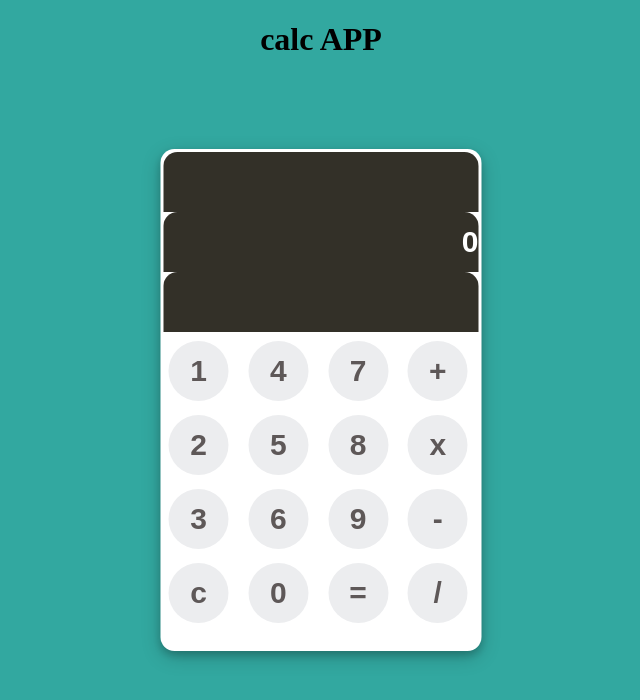
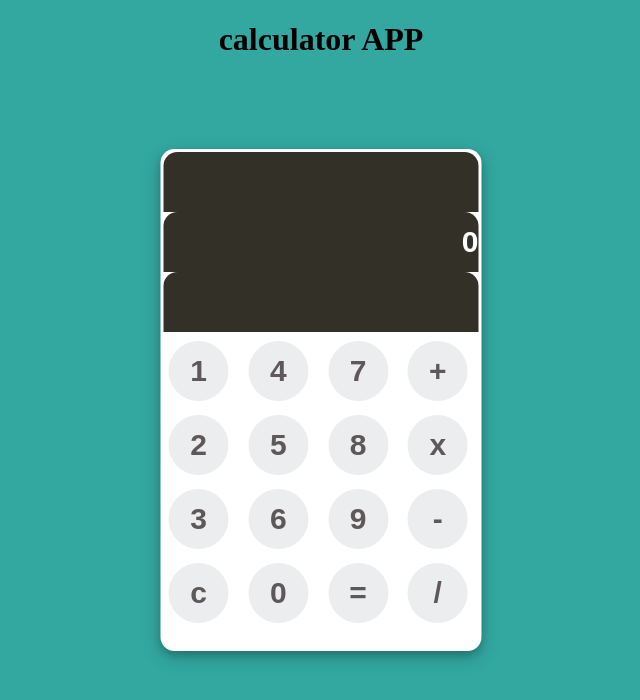
Before and after one commit to sathishb10/learning, a plain HTML site: page index.html in a window 1280 px wide. Shown: the whole page, without its empty margins (319-959 px from the left). Drawn offline with Linux system fonts and the light colour scheme.

Commit message:
reverting back to old title

```diff
--- a/index.html
+++ b/index.html
@@ -8,7 +8,7 @@
 <script type="text/javascript" src="script.js"></script>
 </head>
 <body>
-<h1>calc APP</h1>
+<h1>calculator APP</h1>
 
 
 <form >
```
